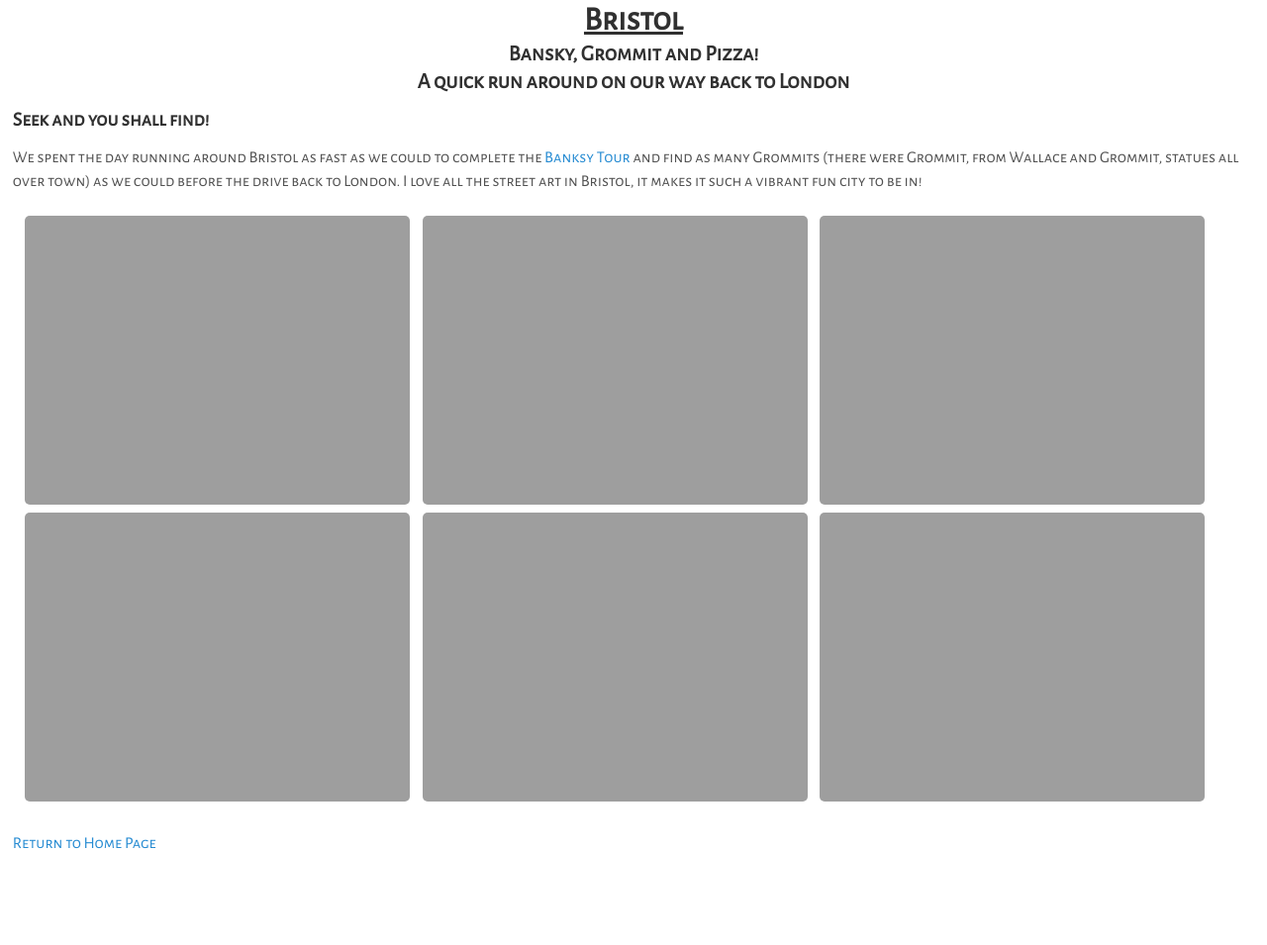
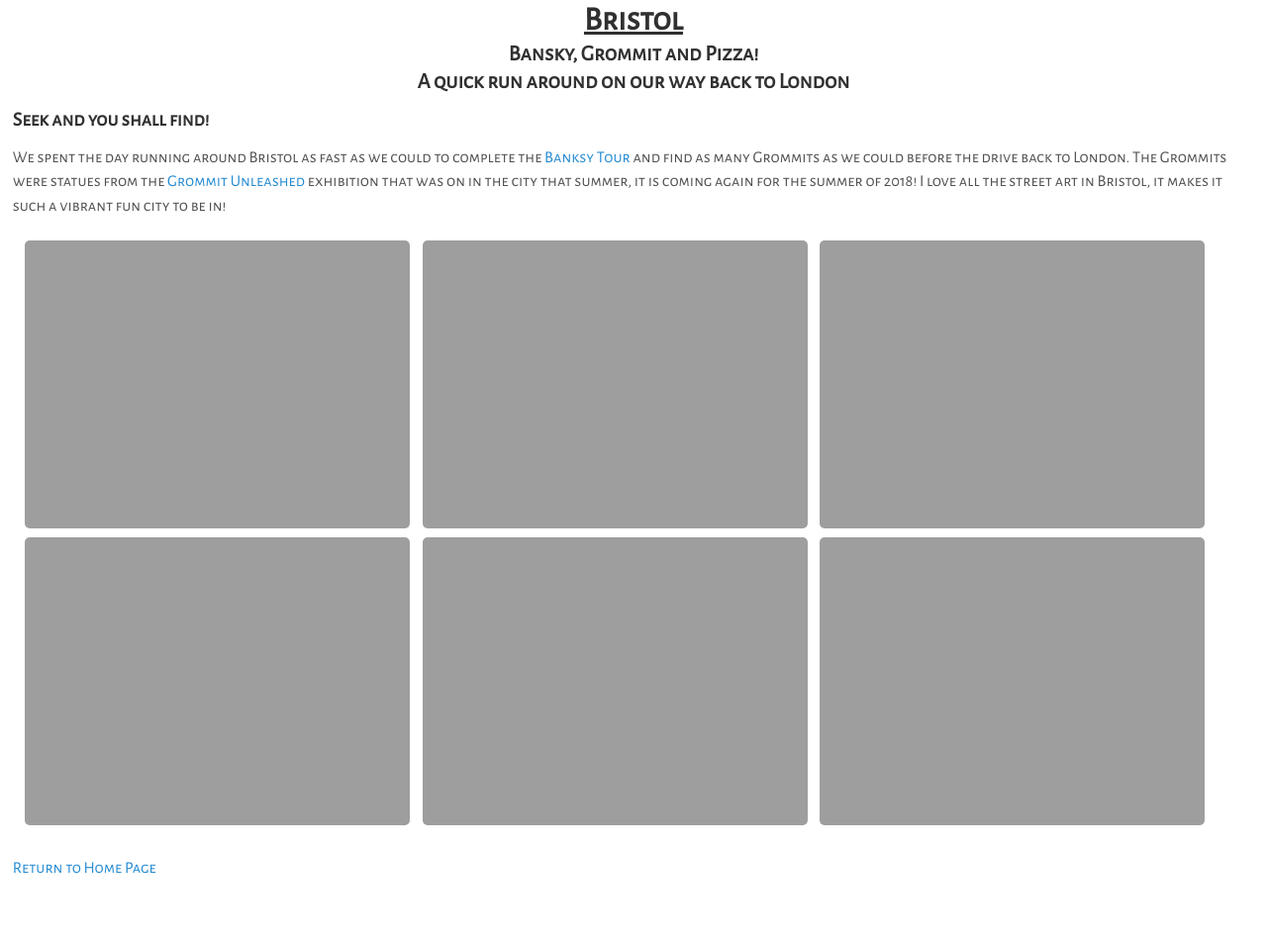
Before and after one commit to foopod/Travel-Website, a Jekyll site: the page built from _posts/2013-09-02-Bristol.md, in a window 1280 px wide. Shown: the whole page at 99% size. Built offline with Jekyll 4.4.1, drawn with Linux system fonts in a browser that asks for light colours; before the commit the page ends 931 px from its top, so only the background shows below that.

Commit message:
Update 2013-09-02-Bristol.md

```diff
--- a/_posts/2013-09-02-Bristol.md
+++ b/_posts/2013-09-02-Bristol.md
@@ -13,7 +13,7 @@ titleImage: https://adventuresofthetravellingtwins.com/Photos/2013-09-02-Bristol
 
 <h4>Seek and you shall find!</h4>
 
-We spent the day running around Bristol as fast as we could to complete the <a target="_blank" href="https://visitbristol.co.uk/things-to-do/banksy-walking-tour-p1354013">Banksy Tour</a> and find as many Grommits (there were Grommit, from Wallace and Grommit, statues all over town) as we could before the drive back to London.
+We spent the day running around Bristol as fast as we could to complete the <a target="_blank" href="https://visitbristol.co.uk/things-to-do/banksy-walking-tour-p1354013">Banksy Tour</a> and find as many Grommits as we could before the drive back to London. The Grommits were statues from the <a target="_blank" href="https://www.gromitunleashed.org.uk/">Grommit Unleashed</a> exhibition that was on in the city that summer, it is coming again for the summer of 2018!
 I love all the street art in Bristol, it makes it such a vibrant fun city to be in!
 
 <img src="https://adventuresofthetravellingtwins.com/Photos/2013-09-02-Bristol/IMG_3907.JPG" class="image1">
```
